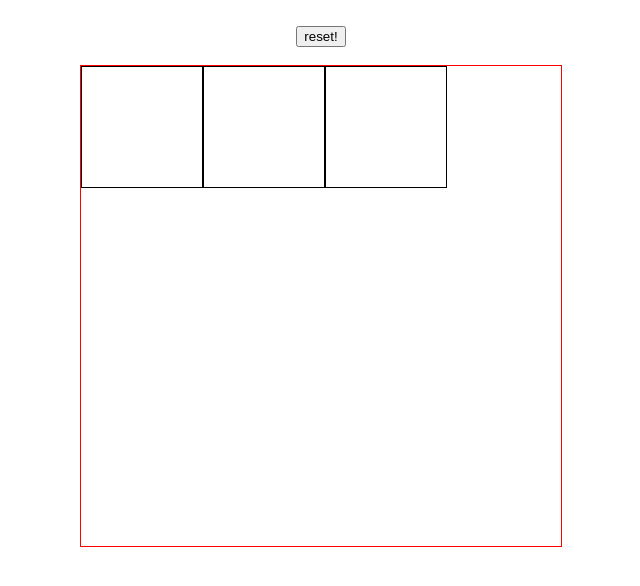
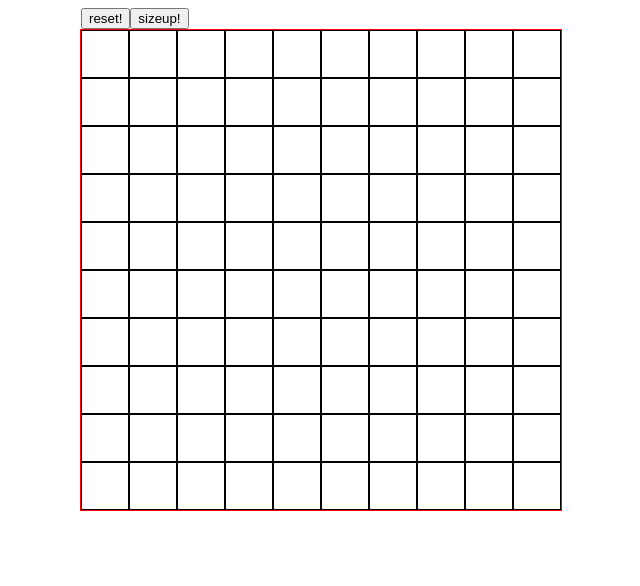
Before and after one commit to TheFutaBandit/Etch-A-Sketch_FutaBandit, a plain HTML site: page index.html in a window 1280 px wide. Shown: the whole page, without its empty margins (319-959 px from the left). Drawn offline with Linux system fonts and the light colour scheme.

Commit message:
User-Input Prompt to set grid
Implemented custom user input for the grid. Can be between
BRO I DIDNT FUCKING COMMIT

```diff
--- a/javascript.js
+++ b/javascript.js
@@ -1,5 +1,7 @@
 //container initialization
 const container = document.querySelector("#container");
+
+const numBoxes = 10;
 
 //elements initialization
 const reset = document.createElement('div');
@@ -12,15 +14,23 @@ reset_button.classList.add('reset_button');
 reset_button.textContent = "reset!";
 reset.appendChild(reset_button);
 
+const size_button = document.createElement('button');
+size_button.classList.add('size_button');
+size_button.textContent = "sizeup!";
+reset.appendChild(size_button);
+
 const grid = document.createElement("div");
 grid.classList.add('grid');
 container.appendChild(grid);
 
-for(let i = 0; i<3;i++) {
+for(let i = 0; i<numBoxes*numBoxes;i++) {
     const gridBox = document.createElement("div");
     gridBox.classList.add("gridBox");
+    gridBox.setAttribute(`style`,`height: ${480/numBoxes}px; width: ${480/numBoxes}px;`);
     grid.appendChild(gridBox);
 }
+
+
 
 
 
@@ -42,12 +52,14 @@ for(let i = 0; i<3;i++) {
 
 let gridBoxes = document.querySelectorAll('.gridBox');
 
+
+
 gridBoxes.forEach((item) => {
     item.addEventListener('mouseover', () => {
         let r_value = Math.floor((Math.random()*255));
         let b_value = Math.floor((Math.random()*255));
         let g_value = Math.floor((Math.random()*255));
-        item.setAttribute("style", `background-color: rgb(${r_value},${b_value},${g_value});`)
+        item.style.cssText += `background-color: rgb(${r_value},${b_value},${g_value});`
     });
 })
 
@@ -58,6 +70,6 @@ reset_button.addEventListener('click', () => {
         let r_value = 255;
         let b_value = 255;
         let g_value = 255;
-        item.setAttribute("style", `background-color: rgb(${r_value},${b_value},${g_value});`)
+        item.style.cssText += `background-color: rgb(${r_value},${b_value},${g_value});`
     })
 })
--- a/styles.css
+++ b/styles.css
@@ -1,3 +1,4 @@
+
 #container {
     display: flex;
     flex-direction: column;
@@ -14,7 +15,9 @@
 } */
 
 .reset {
-    margin: 18px;
+    /* margin: 18px; */
+    width: 480px;
+    display: flex;
 }
 
 .grid {
@@ -23,12 +26,15 @@
     border: 1px solid red;
     display: flex;
     flex-wrap: wrap;
+    align-content: flex-start;
 }
 
 .gridBox {
+    /* flex-grow: 1; */
     border: 1px solid black;
     margin: 0px;
-    height: 120px;
-    width: 120px;
+    box-sizing: border-box;
+    padding: 0px;
+    gap: 0px;
     /* min-width: 120px; */
 }
```
